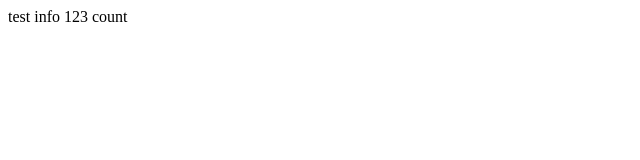
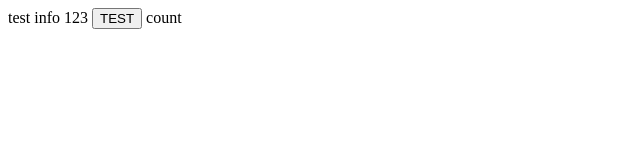
Before and after one commit to infobins/infobins.github.io, a plain HTML site: page index.html in a window 1280 px wide. Shown: the whole page, without its empty margins (0-640 px from the left). Drawn offline with Linux system fonts and the light colour scheme.

Commit message:
Update index.html

```diff
--- a/index.html
+++ b/index.html
@@ -6,17 +6,19 @@
 </head>
 <body>
     test info 123
+    <button onclick="testBin()">TEST</button>
     <span id="s1">count</span>
     <script>
         function testBin() {
             var xhr = new XMLHttpRequest();
             xhr.open('GET', 'https://infobins.github.io/images/i1.jpg');
+            xhr.setRequestHeader('Range', 'bytes=8-500');
             xhr.responseType = 'arraybuffer';
             xhr.onload = function () {
                 var buffer = new Uint8Array(xhr.response);
                 document.getElementById('s1').innerHTML = buffer.length;
             }
-            //xhr.setRequestHeader('Authorization', 'Bearer ' + access_token);
+
 
             xhr.send();
         }
```
